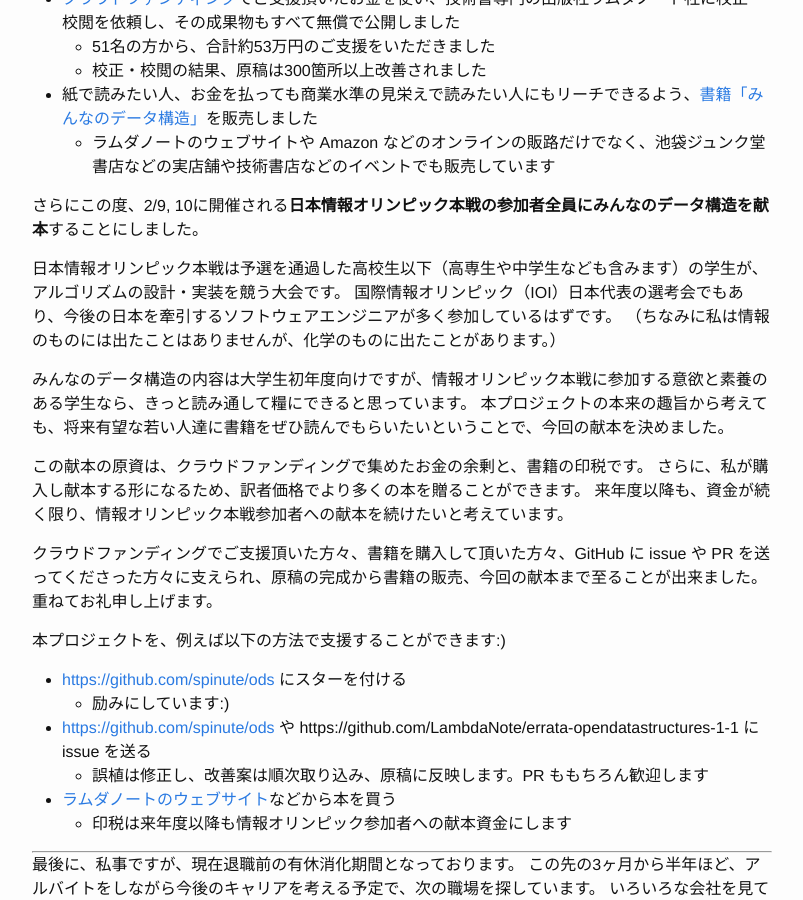
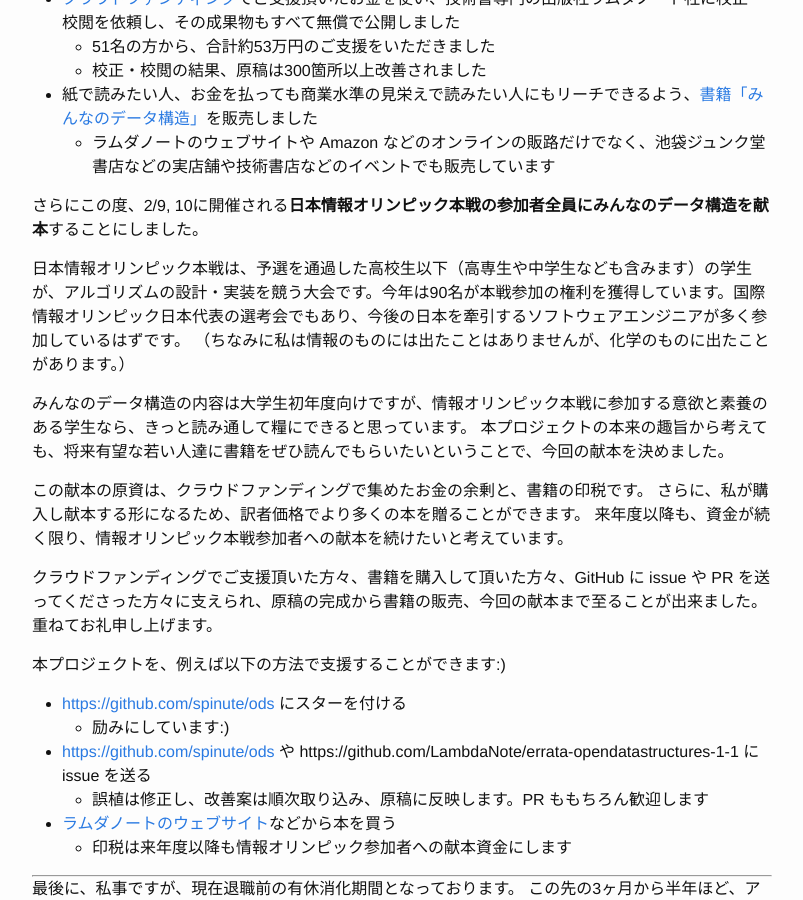
Before and after one commit to spinute/spinute.github.io, a Jekyll site: the page built from _posts/2019-02-08-ods-joi.md, in a window 1280 px wide and 900 px high, scrolled down 453 px. Shown: the whole window, without its empty margins (238-1041 px from the left). Built offline with Jekyll 4.4.1, drawn with Linux system fonts in a browser that asks for light colours.

Commit message:
smallfix

```diff
--- a/_posts/2019-02-08-ods-joi.md
+++ b/_posts/2019-02-08-ods-joi.md
@@ -19,8 +19,7 @@ Open Data Structures 翻訳プロジェクトのクラウドファンディン
 
 さらにこの度、2/9, 10に開催される**日本情報オリンピック本戦の参加者全員にみんなのデータ構造を献本**することにしました。
 
-日本情報オリンピック本戦は予選を通過した高校生以下（高専生や中学生なども含みます）の学生が、アルゴリズムの設計・実装を競う大会です。
-国際情報オリンピック（IOI）日本代表の選考会でもあり、今後の日本を牽引するソフトウェアエンジニアが多く参加しているはずです。
+日本情報オリンピック本戦は、予選を通過した高校生以下（高専生や中学生なども含みます）の学生が、アルゴリズムの設計・実装を競う大会です。今年は90名が本戦参加の権利を獲得しています。国際情報オリンピック日本代表の選考会でもあり、今後の日本を牽引するソフトウェアエンジニアが多く参加しているはずです。
 （ちなみに私は情報のものには出たことはありませんが、化学のものに出たことがあります。）
 
 みんなのデータ構造の内容は大学生初年度向けですが、情報オリンピック本戦に参加する意欲と素養のある学生なら、きっと読み通して糧にできると思っています。
```
